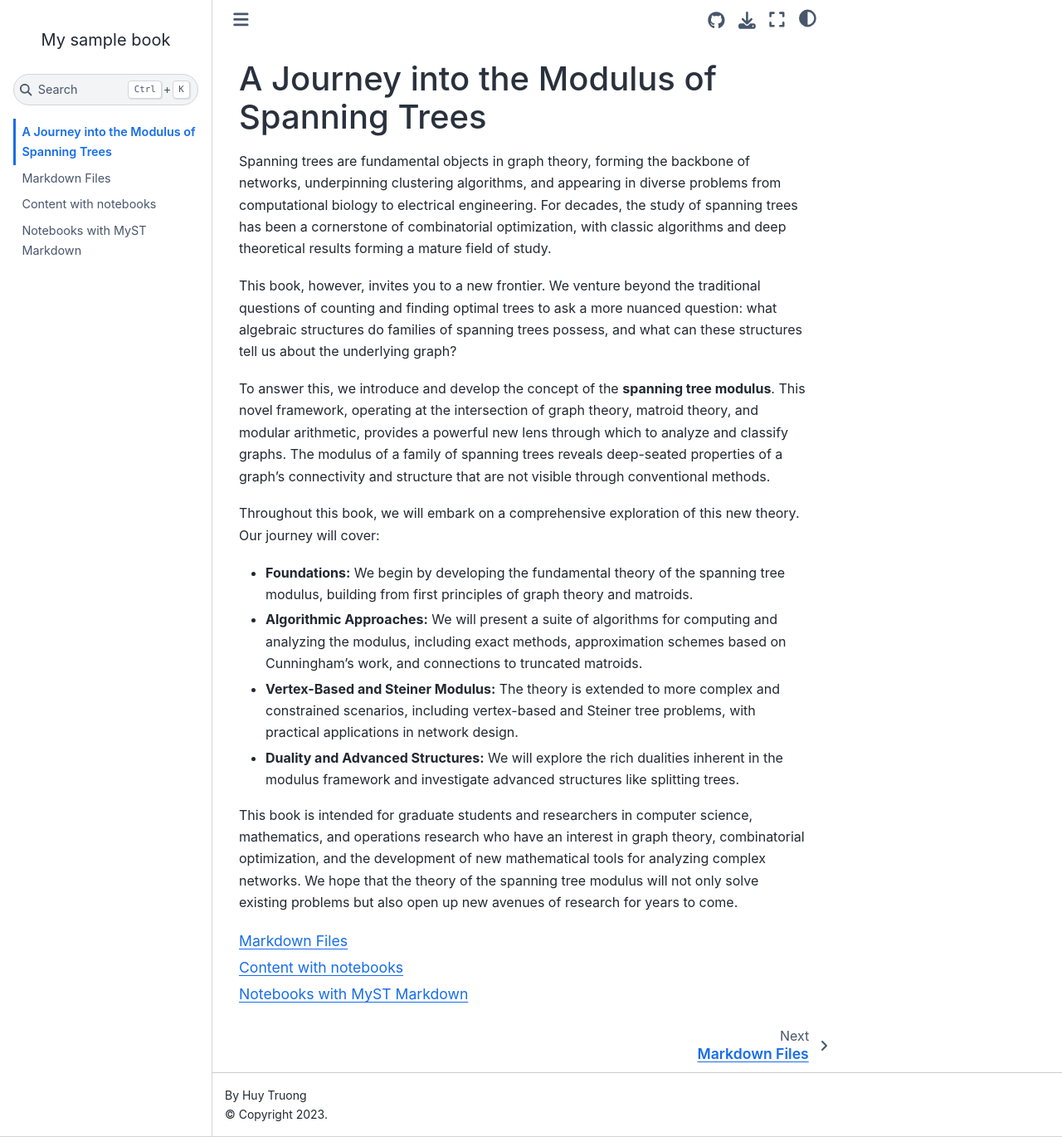
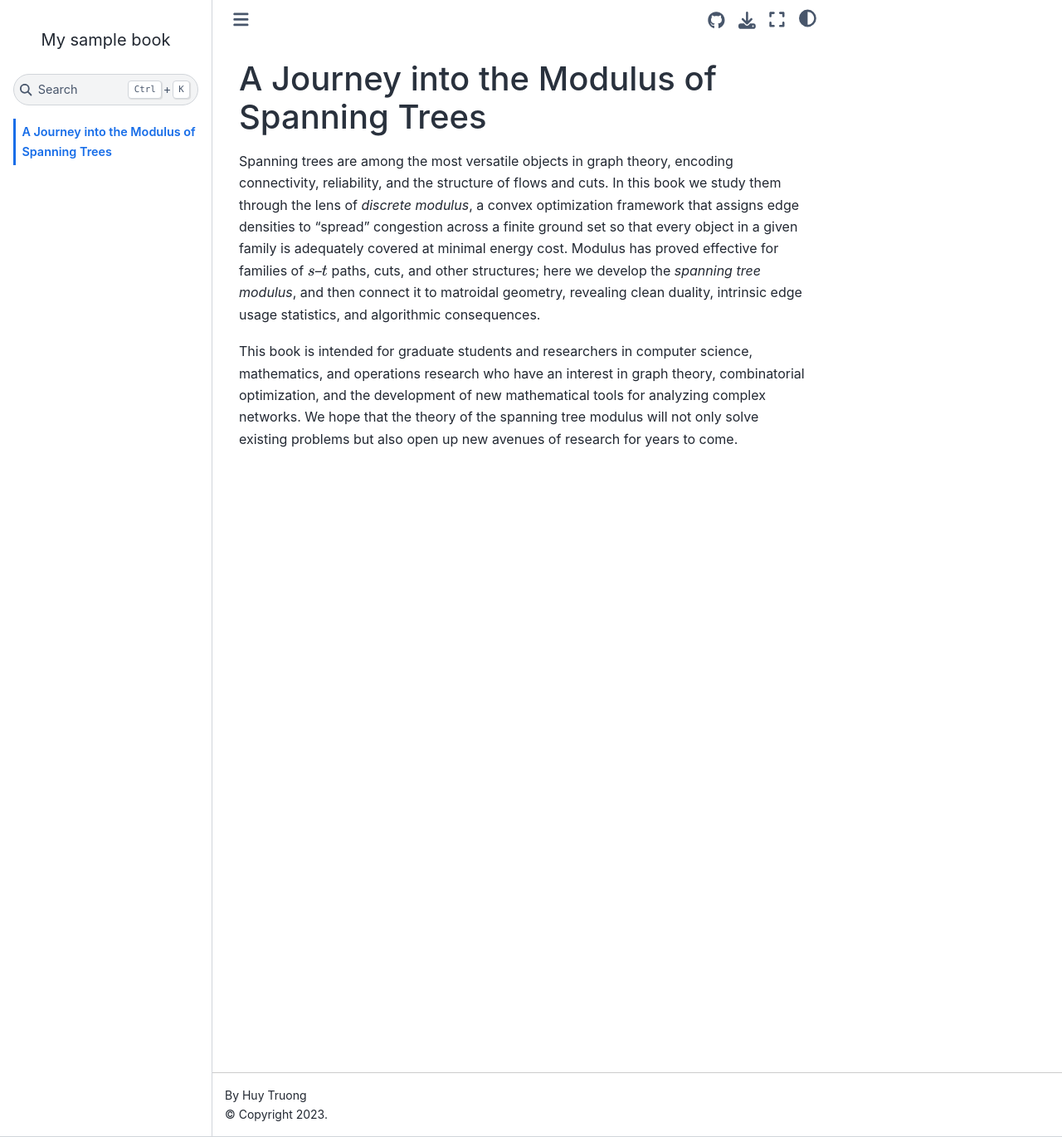
Before and after one commit to ngochuytruong/Spanning-tree-modulus, a Jupyter Book: the page built from intro.md, in a window 1280 px wide and 1370 px high. Shown: the whole window at 83% size. Built offline with Jupyter Book 1.0.4 settings and Sphinx 7.4.7 and the Sphinx Book theme 1.1.4, drawn with Linux system fonts in a browser that asks for light colours; pages that are not in the unit, such as notebooks, are missing from menus.

Commit message:
Describe what you changed

````diff
--- a/_toc.yml
+++ b/_toc.yml
@@ -4,7 +4,4 @@
 format: jb-book
 root: intro
 chapters:
-- file: markdown
-- file: notebooks
-- file: markdown-notebooks
 - file: tree_book/Exact_algorithm_trees
--- a/intro.md
+++ b/intro.md
@@ -1,17 +1,14 @@
 # A Journey into the Modulus of Spanning Trees
 
-Spanning trees are fundamental objects in graph theory, forming the backbone of networks, underpinning clustering algorithms, and appearing in diverse problems from computational biology to electrical engineering. For decades, the study of spanning trees has been a cornerstone of combinatorial optimization, with classic algorithms and deep theoretical results forming a mature field of study.
-
-This book, however, invites you to a new frontier. We venture beyond the traditional questions of counting and finding optimal trees to ask a more nuanced question: what algebraic structures do families of spanning trees possess, and what can these structures tell us about the underlying graph?
-
-To answer this, we introduce and develop the concept of the **spanning tree modulus**. This novel framework, operating at the intersection of graph theory, matroid theory, and modular arithmetic, provides a powerful new lens through which to analyze and classify graphs. The modulus of a family of spanning trees reveals deep-seated properties of a graph's connectivity and structure that are not visible through conventional methods.
-
-Throughout this book, we will embark on a comprehensive exploration of this new theory. Our journey will cover:
-
--   **Foundations:** We begin by developing the fundamental theory of the spanning tree modulus, building from first principles of graph theory and matroids.
--   **Algorithmic Approaches:** We will present a suite of algorithms for computing and analyzing the modulus, including exact methods, approximation schemes based on Cunningham's work, and connections to truncated matroids.
--   **Vertex-Based and Steiner Modulus:** The theory is extended to more complex and constrained scenarios, including vertex-based and Steiner tree problems, with practical applications in network design.
--   **Duality and Advanced Structures:** We will explore the rich dualities inherent in the modulus framework and investigate advanced structures like splitting trees.
+Spanning trees are among the most versatile objects in graph theory, encoding
+connectivity, reliability, and the structure of flows and cuts. In this book
+we study them through the lens of *discrete modulus*, a convex optimization
+framework that assigns edge densities to “spread” congestion across a finite
+ground set so that every object in a given family is adequately covered at
+minimal energy cost. Modulus has proved effective for families of $s$–$t$
+paths, cuts, and other structures; here we develop the *spanning tree
+modulus*, and then connect it to matroidal geometry, revealing clean duality,
+intrinsic edge usage statistics, and algorithmic consequences.
 
 This book is intended for graduate students and researchers in computer science, mathematics, and operations research who have an interest in graph theory, combinatorial optimization, and the development of new mathematical tools for analyzing complex networks. We hope that the theory of the spanning tree modulus will not only solve existing problems but also open up new avenues of research for years to come.
 
--- a/markdown-notebooks.md
+++ /dev/null
@@ -1,53 +0,0 @@
----
-jupytext:
-  formats: md:myst
-  text_representation:
-    extension: .md
-    format_name: myst
-    format_version: 0.13
-    jupytext_version: 1.11.5
-kernelspec:
-  display_name: Python 3
-  language: python
-  name: python3
----
-
-# Notebooks with MyST Markdown
-
-Jupyter Book also lets you write text-based notebooks using MyST Markdown.
-See [the Notebooks with MyST Markdown documentation](https://jupyterbook.org/file-types/myst-notebooks.html) for more detailed instructions.
-This page shows off a notebook written in MyST Markdown.
-
-## An example cell
-
-With MyST Markdown, you can define code cells with a directive like so:
-
-```{code-cell}
-print(2 + 2)
-```
-
-When your book is built, the contents of any `{code-cell}` blocks will be
-executed with your default Jupyter kernel, and their outputs will be displayed
-in-line with the rest of your content.
-
-```{seealso}
-Jupyter Book uses [Jupytext](https://jupytext.readthedocs.io/en/latest/) to convert text-based files to notebooks, and can support [many other text-based notebook files](https://jupyterbook.org/file-types/jupytext.html).
-```
-
-## Create a notebook with MyST Markdown
-
-MyST Markdown notebooks are defined by two things:
-
-1. YAML metadata that is needed to understand if / how it should convert text files to notebooks (including information about the kernel needed).
-   See the YAML at the top of this page for example.
-2. The presence of `{code-cell}` directives, which will be executed with your book.
-
-That's all that is needed to get started!
-
-## Quickly add YAML metadata for MyST Notebooks
-
-If you have a markdown file and you'd like to quickly add YAML metadata to it, so that Jupyter Book will treat it as a MyST Markdown Notebook, run the following command:
-
-```
-jupyter-book myst init path/to/markdownfile.md
-```
--- a/markdown.md
+++ /dev/null
@@ -1,55 +0,0 @@
-# Markdown Files
-
-Whether you write your book's content in Jupyter Notebooks (`.ipynb`) or
-in regular markdown files (`.md`), you'll write in the same flavor of markdown
-called **MyST Markdown**.
-This is a simple file to help you get started and show off some syntax.
-
-## What is MyST?
-
-MyST stands for "Markedly Structured Text". It
-is a slight variation on a flavor of markdown called "CommonMark" markdown,
-with small syntax extensions to allow you to write **roles** and **directives**
-in the Sphinx ecosystem.
-
-For more about MyST, see [the MyST Markdown Overview](https://jupyterbook.org/content/myst.html).
-
-## Sample Roles and Directives
-
-Roles and directives are two of the most powerful tools in Jupyter Book. They
-are like functions, but written in a markup language. They both
-serve a similar purpose, but **roles are written in one line**, whereas
-**directives span many lines**. They both accept different kinds of inputs,
-and what they do with those inputs depends on the specific role or directive
-that is being called.
-
-Here is a "note" directive:
-
-```{note}
-Here is a note
-```
-
-It will be rendered in a special box when you build your book.
-
-Here is an inline directive to refer to a document: {doc}`markdown-notebooks`.
-
-
-## Citations
-
-You can also cite references that are stored in a `bibtex` file. For example,
-the following syntax: `` {cite}`holdgraf_evidence_2014` `` will render like
-this: {cite}`holdgraf_evidence_2014`.
-
-Moreover, you can insert a bibliography into your page with this syntax:
-The `{bibliography}` directive must be used for all the `{cite}` roles to
-render properly.
-For example, if the references for your book are stored in `references.bib`,
-then the bibliography is inserted with:
-
-```{bibliography}
-```
-
-## Learn more
-
-This is just a simple starter to get you started.
-You can learn a lot more at [jupyterbook.org](https://jupyterbook.org).
````
Also changed, not shown: notebooks.ipynb (deleted), 1 other file.
